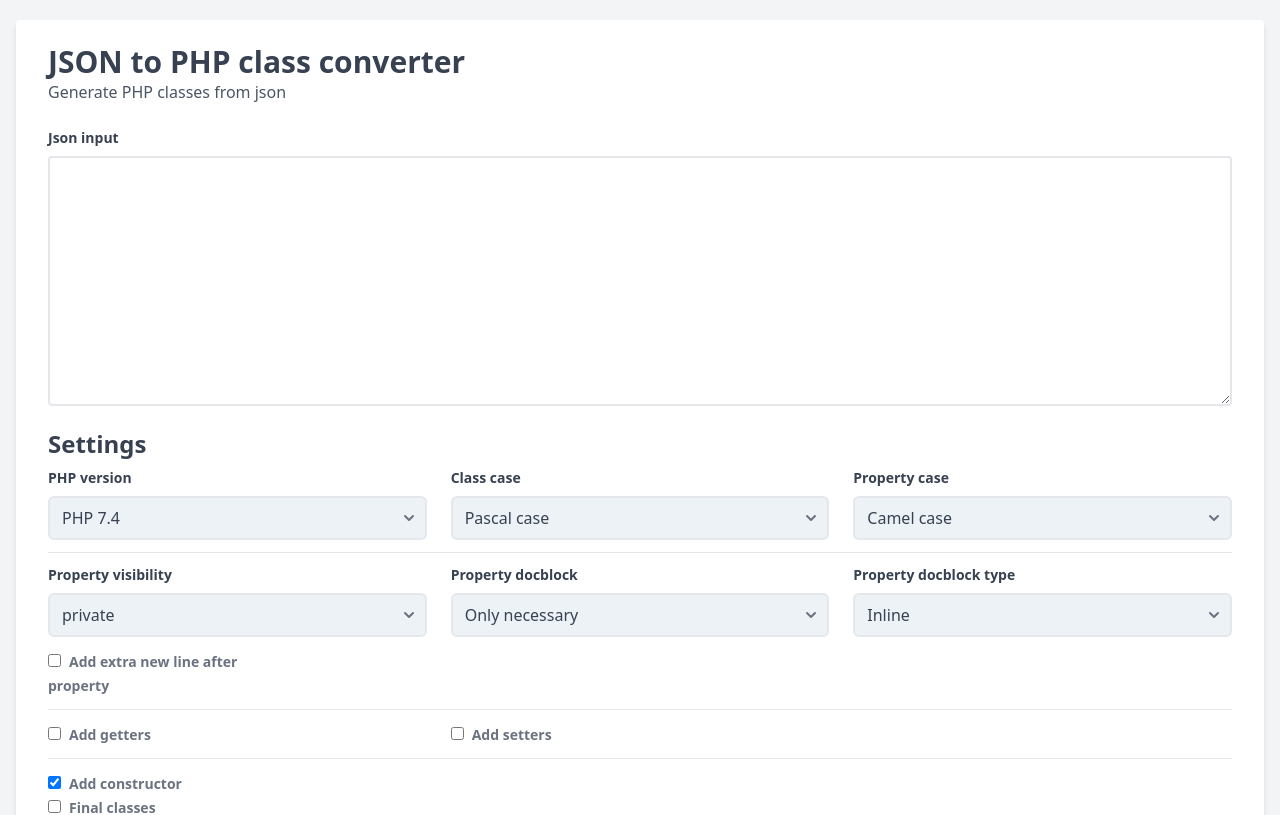
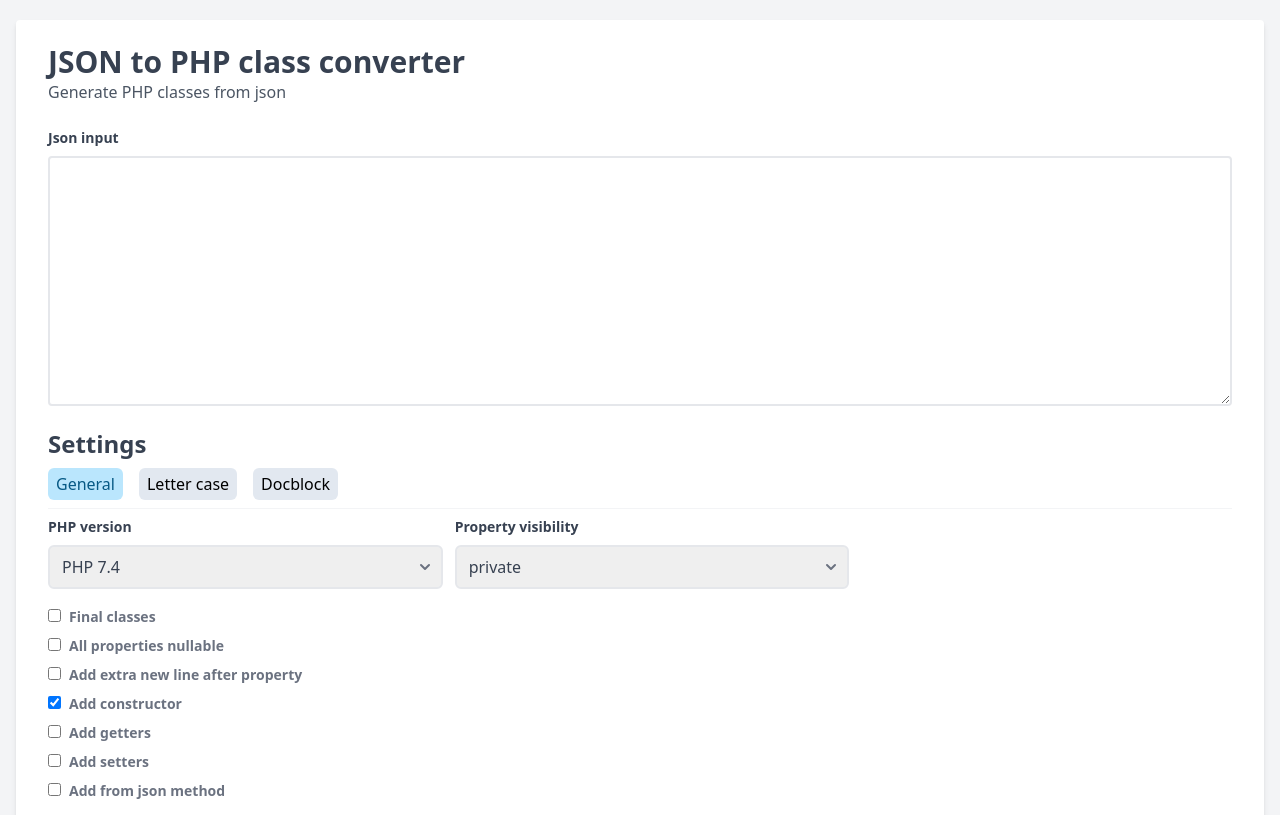
Before and after one commit to jacobdekeizer/json-to-php-generator, a Vue app: page /#/ in a window 1280 px wide. Shown: the top 815 px of the page. Built offline with nearby package versions, Linux system fonts and the light colour scheme.

Commit message:
Improve settings ui

```diff
--- a/src/components/Settings.vue
+++ b/src/components/Settings.vue
@@ -1,7 +1,20 @@
 <template>
-    <div>
-        <div class="flex flex-wrap -mx-3 mb-3">
-            <div class="w-full md:w-1/3 px-3">
+    <TabPanel>
+        <TabNav>
+            <TabNavItem :isActive="isActive('general')" @click="setActive('general')">
+                General
+            </TabNavItem>
+            <TabNavItem :isActive="isActive('letter-case')" @click="setActive('letter-case')">
+                Letter case
+            </TabNavItem>
+            <TabNavItem :isActive="isActive('docblock')" @click="setActive('docblock')">
+                Docblock
+            </TabNavItem>
+        </TabNav>
+
+        <TabContent :isActive="isActive('general')">
+             <div class="flex flex-wrap md:space-x-3">
+                <div class="w-full md:w-1/3">
                     <FormGroup>
                         <Label for="php-version">
                             PHP version
@@ -12,8 +25,45 @@
                         />
                     </FormGroup>
                 </div>
-            <div class="w-full md:w-1/3 px-3">
+                 <div class="w-full md:w-1/3">
                     <FormGroup>
+                        <Label for="property-visibility">
+                            Property visibility
+                        </Label>
+                        <Select id="property-visibility"
+                                v-model="settings.propertyVisibility"
+                                :options="phpVisibilityOptions"
+                        />
+                    </FormGroup>
+                </div>
+            </div>
+
+            <Checkbox label="Final classes" v-model="settings.finalClasses" />
+
+            <Checkbox label="All properties nullable" v-model="settings.allPropertiesNullable" />
+
+            <Checkbox label="Add extra new line after property" v-model="settings.propertyAddExtraNewLine" />
+
+            <Checkbox label="Add constructor" v-model="settings.addConstructor" />
+
+            <Checkbox label="Add getters" v-model="settings.addGetters" />
+
+            <div class="flex">
+                <Checkbox label="Add setters" v-model="settings.addSetters" class="mr-4" />
+
+                <Checkbox v-if="settings.addSetters"
+                          label="Is fluent setter"
+                          v-model="settings.isFluentSetter"
+                />
+
+            </div>
+
+            <Checkbox label="Add from json method" v-model="settings.addFromJsonMethod" />
+        </TabContent>
+
+        <TabContent :isActive="isActive('letter-case')">
+            <div class="flex">
+                <FormGroup class="w-full md:w-1/3">
                     <Label for="class-case">
                         Class case
                     </Label>
@@ -23,8 +73,9 @@
                     />
                 </FormGroup>
             </div>
-            <div class="w-full md:w-1/3 px-3">
-                <FormGroup>
+
+            <div class="flex">
+                <FormGroup class="w-full md:w-1/3">
                     <Label for="property-case">
                         Property case
                     </Label>
@@ -34,26 +85,35 @@
                     />
                 </FormGroup>
             </div>
-        </div>
-        <hr class="mb-3"/>
-        <div class="flex flex-wrap -mx-3 mb-3">
-            <div class="w-full md:w-1/3 px-3">
-                <FormGroup>
-                    <Label for="property-visibility">
-                        Property visibility
+
+            <div class="flex">
+                <FormGroup class="w-full md:w-1/3">
+                    <Label for="getter-case">
+                        Getter case
                     </Label>
-                    <Select id="property-visibility"
-                            v-model="settings.propertyVisibility"
-                            :options="phpVisibilityOptions"
+                    <Select id="getter-case"
+                            v-model="settings.getterCase"
+                            :options="caseOptions"
                     />
                 </FormGroup>
+            </div>
 
-                <Checkbox class="mt-3"
-                          label="Add extra new line after property"
-                          v-model="settings.propertyAddExtraNewLine"
+             <div class="flex">
+                <FormGroup class="w-full md:w-1/3">
+                    <Label for="setter-case">
+                        Setter case
+                    </Label>
+                    <Select id="setter-case"
+                            v-model="settings.setterCase"
+                            :options="caseOptions"
                     />
+                </FormGroup>
             </div>
-            <div class="w-full md:w-1/3 px-3">
+        </TabContent>
+
+        <TabContent :isActive="isActive('docblock')">
+            <div class="flex flex-wrap md:space-x-3">
+                <div class="w-full md:w-1/3">
                     <FormGroup>
                         <Label for="property-docblock">
                             Property docblock
@@ -64,7 +124,7 @@
                         />
                     </FormGroup>
                 </div>
-            <div class="w-full md:w-1/3 px-3" v-if="propertyDocblockVisible">
+                <div class="w-full md:w-1/3">
                     <FormGroup>
                         <Label for="property-docblock">
                             Property docblock type
@@ -76,60 +136,11 @@
                     </FormGroup>
                 </div>
             </div>
-        <hr class="mb-3"/>
-        <div class="flex flex-wrap -mx-3">
-            <div class="w-full md:w-1/3 px-3">
-                <Checkbox class="mb-3" label="Add getters" v-model="settings.addGetters" />
 
-                <FormGroup v-if="settings.addGetters">
-                    <Label for="getter-case">
-                        Getter case
-                    </Label>
-                    <Select class="mb-3"
-                            id="getter-case"
-                            v-model="settings.getterCase"
-                            :options="caseOptions"
-                    />
-                </FormGroup>
-            </div>
-            <div class="w-full md:w-1/3 px-3">
-                <div class="flex flex-wrap">
-                    <div class="w-full md:w-1/2">
-                        <Checkbox label="Add setters" v-model="settings.addSetters" />
-                    </div>
-                    <div class="w-full md:w-1/2">
-                        <Checkbox v-if="settings.addSetters"
-                                  class="mb-3"
-                                  label="Is fluent setter"
-                                  v-model="settings.isFluentSetter"
-                        />
-                    </div>
-                </div>
-
-                <FormGroup v-if="settings.addSetters">
-                    <Label for="setter-case">
-                        Setter case
-                    </Label>
-                    <Select class="mb-3"
-                            id="setter-case"
-                            v-model="settings.setterCase"
-                            :options="caseOptions"
-                    />
-                </FormGroup>
-            </div>
-        </div>
-        <hr class="mb-3"/>
-        <div class="flex flex-wrap -mx-3">
-            <div class="w-full md:w-1/3 px-3">
-                <Checkbox label="Add constructor" v-model="settings.addConstructor" />
-                <Checkbox label="Final classes" v-model="settings.finalClasses" />
-                <Checkbox label="Add from json method" v-model="settings.addFromJsonMethod" />
-                <Checkbox label="All properties nullable" v-model="settings.allPropertiesNullable" />
-            </div>
-            <div class="w-full md:w-1/3 px-3">
-                <FormGroup v-if="settings.addSetters">
+            <div class="flex">
+                <FormGroup class="w-full md:w-1/3">
                     <Label for="method-constructor-docblock">
-                        Method/Constructor Docblock
+                        Method/Constructor docblock
                     </Label>
                     <Select id="method-constructor-docblock"
                             v-model="settings.docblock"
@@ -137,8 +148,8 @@
                     />
                 </FormGroup>
             </div>
-        </div>
-    </div>
+        </TabContent>
+    </TabPanel>
 </template>
 
 <script lang="ts">
@@ -148,6 +159,10 @@
     import FormGroup from '@/components/form/FormGroup.vue';
     import Label from '@/components/form/Label.vue';
     import Select from '@/components/form/Select.vue';
+    import TabContent from '@/components/tab-panel/TabContent.vue';
+    import TabNav from '@/components/tab-panel/TabNav.vue';
+    import TabNavItem from '@/components/tab-panel/TabNavItem.vue';
+    import TabPanel from '@/components/tab-panel/TabPanel.vue';
     import SelectOption from '@/dto/SelectOption';
     import EnumSelect from '@/support/EnumSelect';
     import {PhpVersion} from '@/enums/PhpVersion';
@@ -156,17 +171,30 @@
     import {PhpDocblock} from '@/enums/PhpDocblock';
     import {PropertyDocblockType} from '@/enums/PropertyDocblockType';
 
-
     @Component({
         components: {
             FormGroup,
             Label,
             Checkbox,
-            Select
+            Select,
+            TabContent,
+            TabPanel,
+            TabNav,
+            TabNavItem
         }
     })
     export default class Settings extends Vue {
         @Prop(Object) private readonly settings!: SettingsModel;
+
+        private activeTab = 'general';
+
+        private isActive(tab: string): boolean {
+            return this.activeTab === tab;
+        }
+
+        private setActive(tab: string): void {
+            this.activeTab = tab;
+        }
 
         private get phpVersionOptions(): SelectOption[] {
             return EnumSelect.getOptions(PhpVersion);
--- a/src/components/form/Checkbox.vue
+++ b/src/components/form/Checkbox.vue
@@ -1,6 +1,6 @@
 <template>
-    <label class="md:w-2/3 block text-gray-500 font-bold">
-        <input class="mr-2 leading-tight"
+    <label class="block text-gray-500 font-bold">
+        <input class="mt-2 mb-2 mr-2 leading-tight"
                type="checkbox"
                :checked="value"
                @change="onValueChanged($event.target.checked)"
--- a/src/components/form/Select.vue
+++ b/src/components/form/Select.vue
@@ -1,5 +1,5 @@
 <template>
-    <div class="relative inline-block w-full">
+    <div class="relative inline-block w-full mb-3">
         <select class="w-full px-3 py-2 border-2 border-gray-200 text-gray-700 rounded-md appearance-none bg-blue-gray focus:bg-white focus:outline-none focus:border-cyan-400 transition-colors "
                 :id="id"
                 :value="value"
--- /dev/null
+++ b/src/components/tab-panel/TabContent.vue
@@ -0,0 +1,14 @@
+<template>
+    <div class="mt-2 pt-2 bt-2" :class="{ 'hidden' : !isActive }">
+        <slot></slot>
+    </div>
+</template>
+
+<script lang="ts">
+    import { Component, Prop, Vue } from 'vue-property-decorator';
+
+    @Component
+    export default class TabContent extends Vue {
+        @Prop({ type: Boolean, default: false }) private readonly isActive!: boolean;
+    }
+</script>
--- /dev/null
+++ b/src/components/tab-panel/TabNav.vue
@@ -0,0 +1,14 @@
+<template>
+    <ul class="flex space-x-1 md:space-x-4">
+        <slot></slot>
+    </ul>
+</template>
+
+<script lang="ts">
+    import { Component, Vue } from 'vue-property-decorator';
+
+    @Component
+    export default class TabNav extends Vue {
+
+    }
+</script>
--- /dev/null
+++ b/src/components/tab-panel/TabNavItem.vue
@@ -0,0 +1,18 @@
+<template>
+    <li>
+        <a href="javascript:void(0)"
+           :class="['block px-2 py-1 rounded-md bg-blue-gray-200', { 'bg-light-blue-200 text-light-blue-800': isActive, }]"
+           @click="$emit('click', $event)">
+            <slot></slot>
+        </a>
+    </li>
+</template>
+
+<script lang="ts">
+    import { Component, Prop, Vue } from 'vue-property-decorator';
+
+    @Component
+    export default class TabNavItem extends Vue {
+        @Prop({ type: Boolean, default: false }) private readonly isActive!: boolean;
+    }
+</script>
--- /dev/null
+++ b/src/components/tab-panel/TabPanel.vue
@@ -0,0 +1,14 @@
+<template>
+    <div class="divide-y divide-gray-100">
+        <slot></slot>
+    </div>
+</template>
+
+<script lang="ts">
+    import { Component, Vue } from 'vue-property-decorator';
+
+    @Component
+    export default class TabPanel extends Vue {
+
+    }
+</script>
--- a/src/views/Generator.vue
+++ b/src/views/Generator.vue
@@ -1,7 +1,7 @@
 <template>
     <div>
         <Card>
-            <h1 class="text-gray-700 text-sm font-bold text-3xl">
+            <h1 class="text-gray-700 font-bold text-3xl">
                 JSON to PHP class converter
             </h1>
 
@@ -14,7 +14,7 @@
             </Label>
             <TextArea id="json-input" class="mb-4" v-model="jsonContent"/>
 
-            <h2 class="text-gray-700 text-sm font-bold text-2xl mb-2">Settings</h2>
+            <h2 class="text-gray-700 font-bold text-2xl mb-2">Settings</h2>
 
             <Settings :settings="settings"/>
         </Card>
--- a/tailwind.config.js
+++ b/tailwind.config.js
@@ -1,33 +1,19 @@
+const colors = require('tailwindcss/colors')
+
 module.exports = {
   purge: [
     './public/**/*.html',
     './src/**/*.vue',
   ],
   theme: {
-    screens: {
-      sm: '640px',
-      md: '768px',
-      lg: '1024px',
-      xl: '1280px',
-    },
     fontFamily: {
       display: ['Gilroy', 'sans-serif'],
       body: ['Graphik', 'sans-serif'],
     },
-    borderWidth: {
-      default: '1px',
-      '0': '0',
-      '2': '2px',
-      '4': '4px',
-    },
     extend: {
       colors: {
-        'blue-gray': '#edf2f7',
-        'blue-gray-darker': '#e2e8f0'
-      },
-      spacing: {
-        '96': '24rem',
-        '128': '32rem',
+        'blue-gray': colors.blueGray,
+        'light-blue': colors.lightBlue
       }
     }
   }
```
Also changed, not shown: 1 other file (tests, documents, lock files or other folders). Lines whose indentation alone changed are shown as unchanged.
